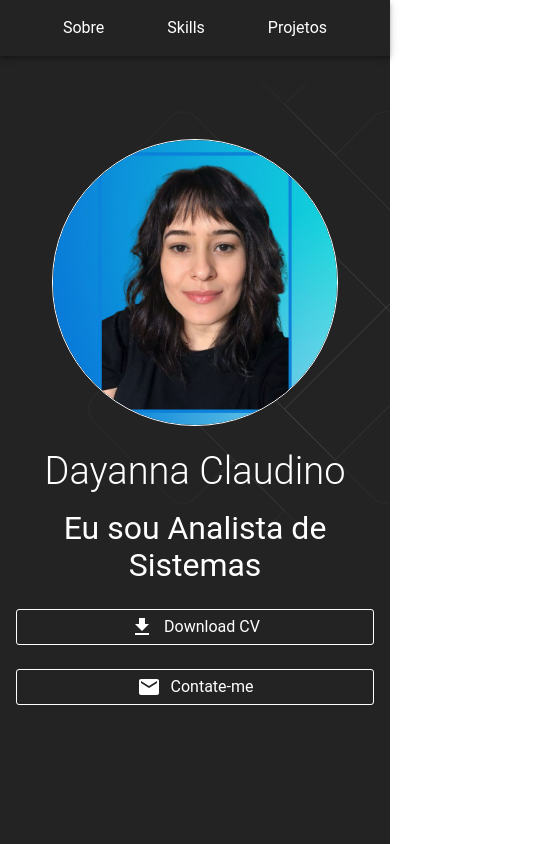
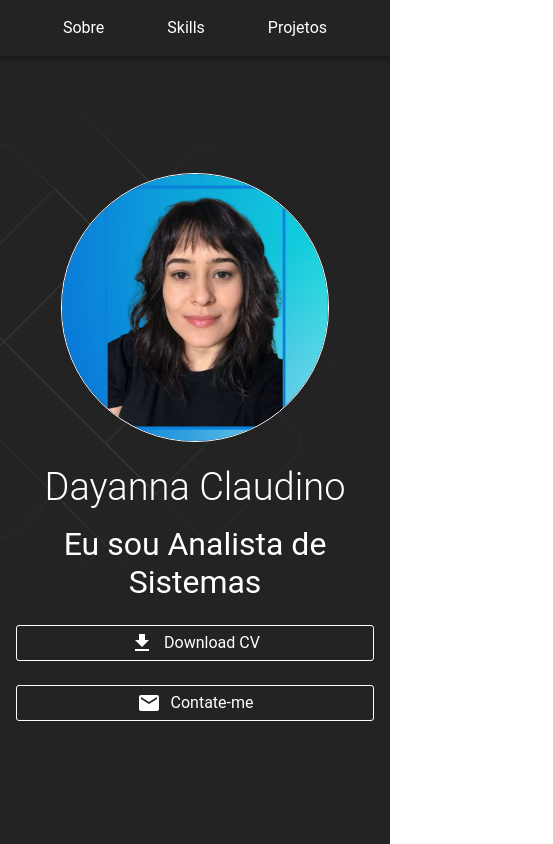
Before and after one commit to dayannaclaudino/my-portfolio, a React (Vite) app: page / in a window 390 px wide. Shown: the whole page, 553 px wide, since content can reach past the window. Built offline with nearby package versions, Linux system fonts and the light colour scheme.

Commit message:
fix: Hero component Ui

```diff
--- a/src/pages/Home/sections/Hero/Hero.tsx
+++ b/src/pages/Home/sections/Hero/Hero.tsx
@@ -13,11 +13,18 @@
           backgroundColor: theme.palette.primary.main,
           height: "100vh",
           display:"flex",
-          alignItems:"center"
+          alignItems:"center",
+          [theme.breakpoints.up('xs')]: { // <= mobile
+            paddingTop: "50px",
+
+        },
+        [theme.breakpoints.up('md')]: { // >=mobile
+            paddingTop: "0",
+        }
     }))
 
-    const StyledImg = styled("img")(() => ({
-        width: "80%",
+    const StyledImg = styled("img")(({ theme }) => ({
+        width: "75%",
         borderRadius: "50%",
         border: `1px solid ${theme.palette.primary.contrastText}`
     }))
@@ -30,7 +37,7 @@
                 <Grid container spacing={2}>
                     <Grid size={{ xs: 12, md: 5 }}>
                         <Box position="relative">
-                            <Box position="absolute" width={"150%"} top={-100} >
+                            <Box position="absolute" width={"150%"} top={-100} right={0}>
                                 <AnimatedBackground/>
                             </Box>
                             <Box position="relative" textAlign="center">
```
